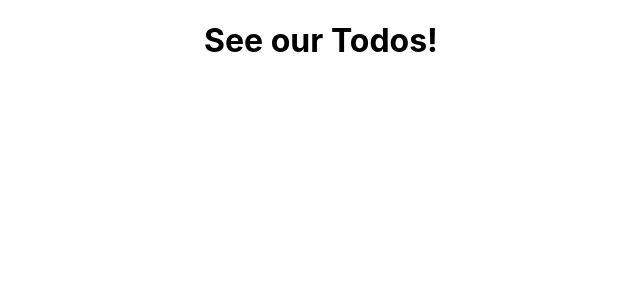
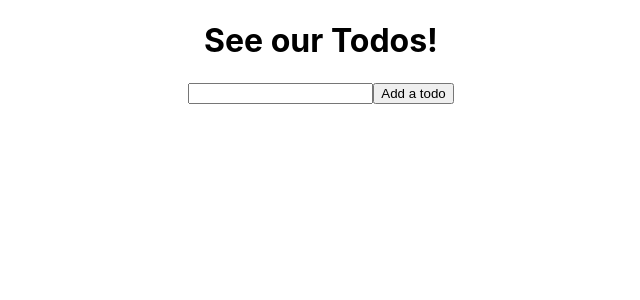
Before and after one commit to AsebWebDev/react-redux-todos, a React (Create React App) app: page / in a window 1280 px wide. Shown: the top 300 px of the page, without its empty margins (319-959 px from the left). Built offline with nearby package versions, Linux system fonts and the light colour scheme.

Commit message:
add ability to add a task

```diff
--- a/src/Todolist.jsx
+++ b/src/Todolist.jsx
@@ -1,16 +1,43 @@
 import React, { Component } from "react";
 import Todo from "./Todo";
 import { connect } from 'react-redux';
+import { ADD_TODO } from "./actioncreators";
+
 
 class Todolist extends Component {
+  constructor(props) {
+    super(props);
+    this.handleSubmit = this.handleSubmit.bind(this);
+    this.handleChange = this.handleChange.bind(this);
+  }
+
+  handleSubmit(e) {
+    e.preventDefault();
+    this.props.dispatch({
+      type: "ADD_TODO",
+      task: this.state.task
+    });
+    e.target.reset();
+  }
+
+  handleChange(e) {
+    this.setState({
+      [e.target.name]: e.target.value
+    })
+  }
 
   render() {
-    let todos = this.props.todos.map((task, index) => (
-      <Todo task={task} key={index} />
+    let todos = this.props.todos.map((val, index) => (
+      <Todo task={val.task} key={index} />
     ));
 
     return (
       <div>
+        <form onSubmit={this.handleSubmit}>
+          <label htmlFor="task"></label>
+          <input type="text" name="task" id="task" onChange={this.handleChange}/>
+          <button>Add a todo</button>
+        </form>
         <ul>{todos}</ul>
       </div>
     );
--- a/src/rootreducer.js
+++ b/src/rootreducer.js
@@ -12,7 +12,7 @@ export default function rootReducer(state = initialState, action) {
       newState.id++;
       return {
         ...newState,
-        todos: [...newState, {task: action.task, id: newState.id }]
+        todos: [...newState.todos, {task: action.task, id: newState.id }]
       }
     }
     case REMOVE_TODO: {
```
